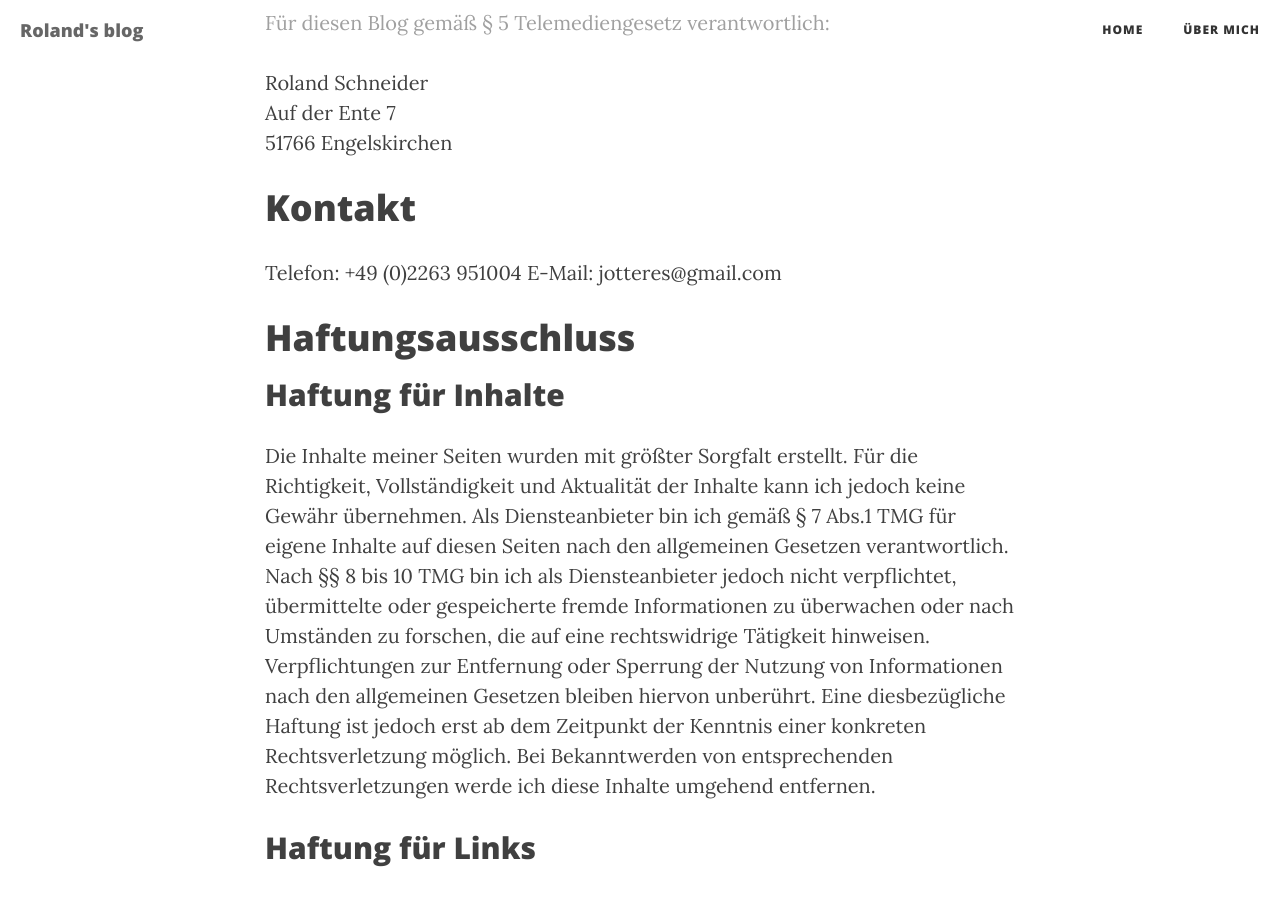
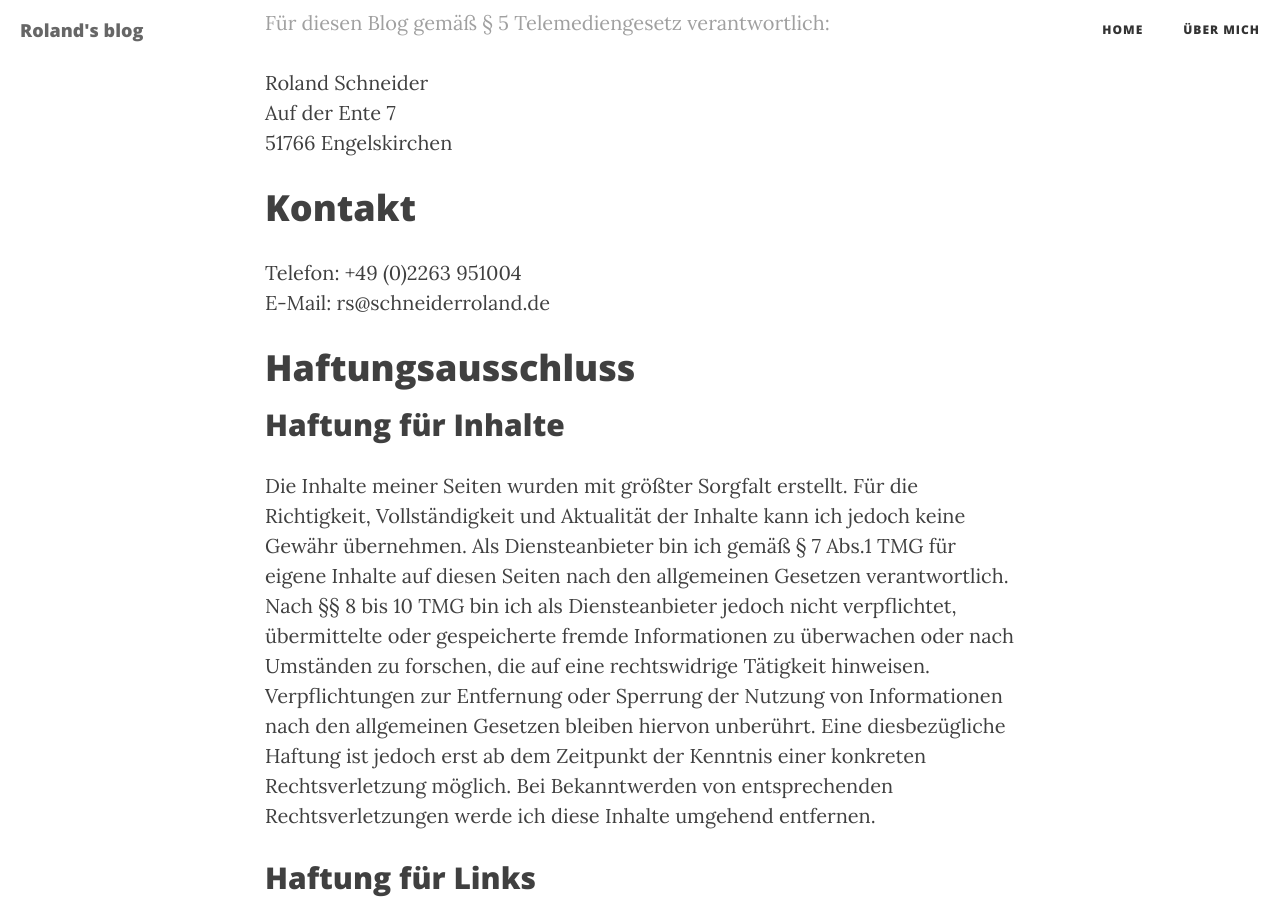
Before and after one commit to jerosch/jerosch.github.io, a Jekyll site: the page built from imprint.html, in a window 1280 px wide and 900 px high, scrolled down 520 px. Built offline with Jekyll 4.4.1, drawn with Linux system fonts in a browser that asks for light colours; nearby versions of some CDN libraries; comment, search, counter and statistics services are not loaded.

Commit message:
Aktualisieren des Impressums

```diff
--- a/imprint.html
+++ b/imprint.html
@@ -17,8 +17,8 @@ header-img: "img/imprint-bg.jpg"
 
 <h1>Kontakt</h1>
 <p>
-    Telefon: +49 (0)2263 951004
-    E-Mail: jotteres@gmail.com
+    Telefon: +49 (0)2263 951004<br/>
+    E-Mail: rs@schneiderroland.de<br/>
 </p>
 
 
```
